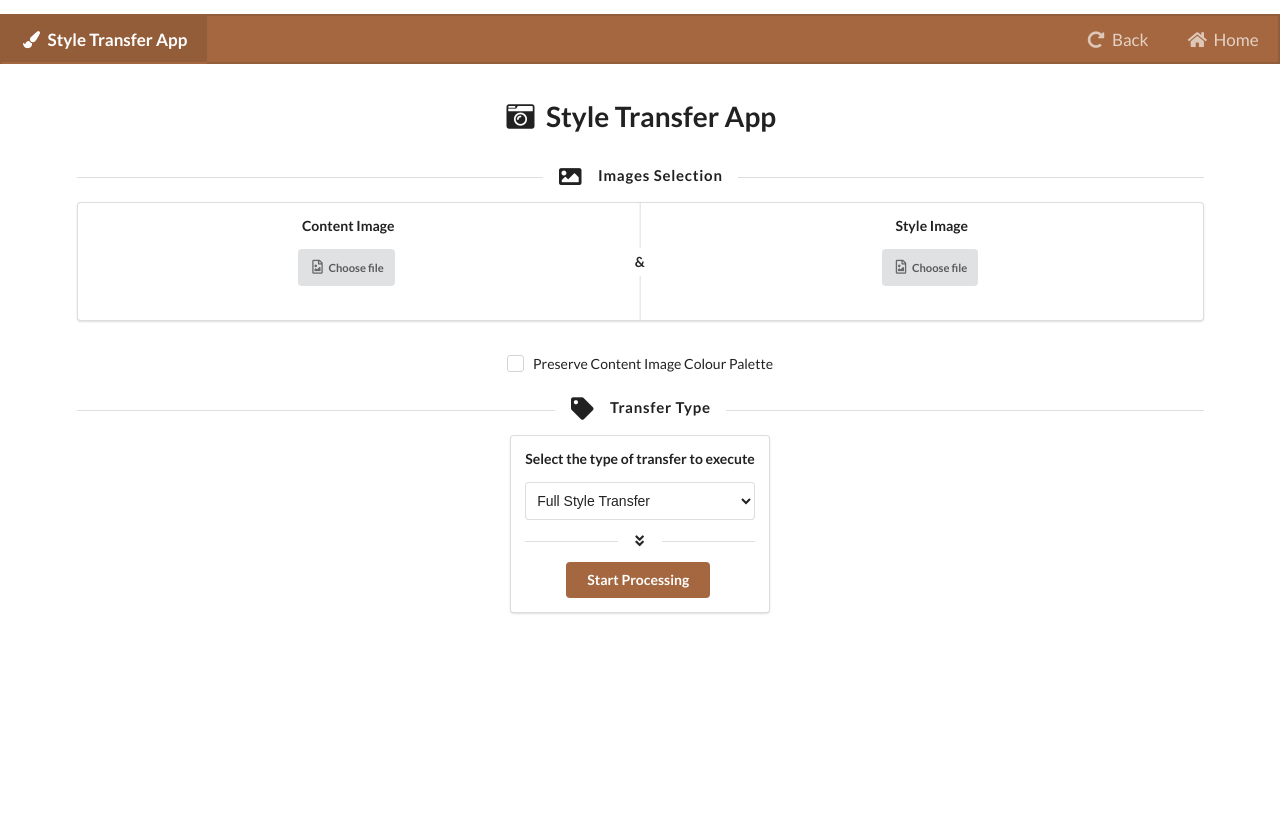
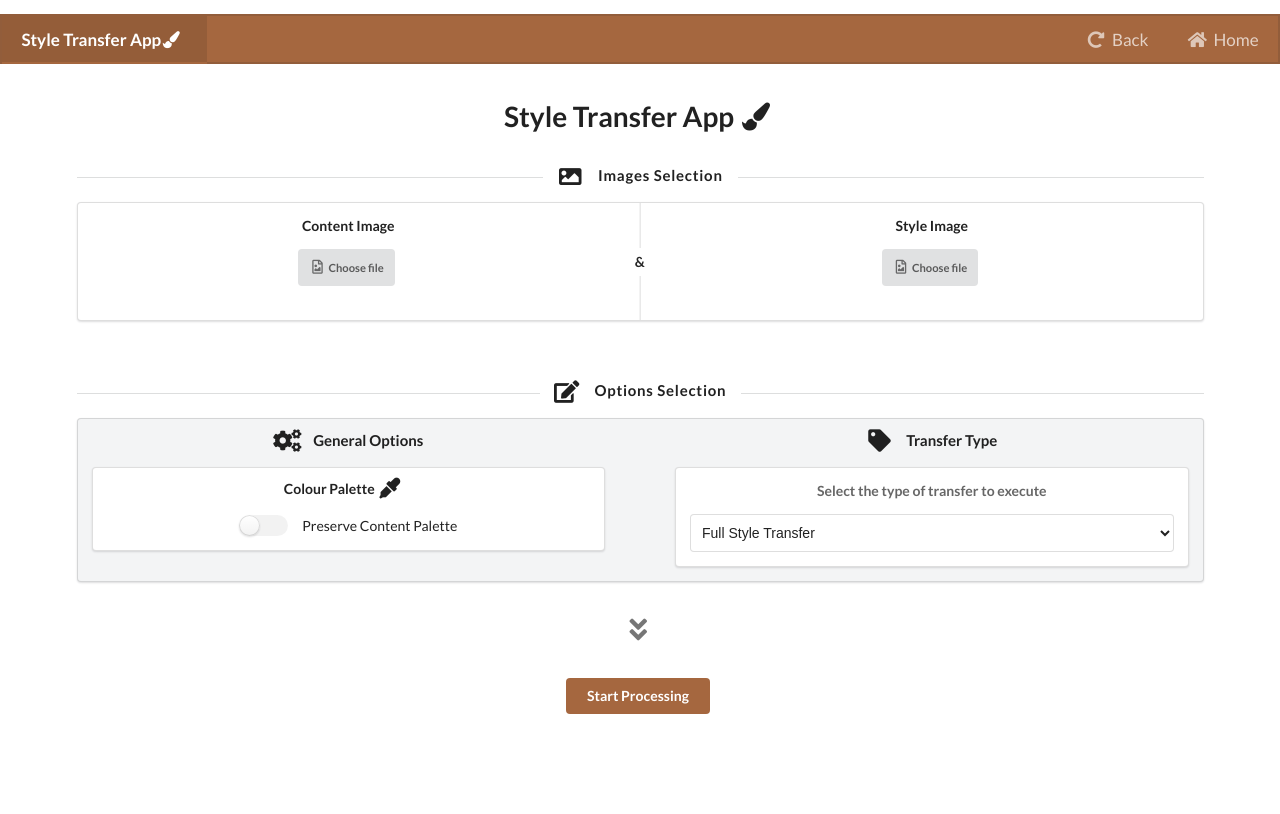
Before and after one commit to caoanle13/FYP, a Flask app: page / in a window 1280 px wide. Run offline with Flask 2, Linux system fonts and the light colour scheme.

Commit message:
redesigned options selection in index page

```diff
--- a/code/templates/index.html
+++ b/code/templates/index.html
@@ -6,10 +6,8 @@
     <meta http-equiv="X-UA-Compatible" content="ie=edge">
     <link rel="stylesheet" href="../static/css/index.css">
     <link rel="stylesheet" href="https://cdnjs.cloudflare.com/ajax/libs/semantic-ui/2.4.1/semantic.min.css">
-    <script
-        src="https://code.jquery.com/jquery-3.4.1.min.js"
-        integrity="sha256-CSXorXvZcTkaix6Yvo6HppcZGetbYMGWSFlBw8HfCJo="
-        crossorigin="anonymous"></script>
+    <script src="https://code.jquery.com/jquery-3.4.1.min.js"
+        integrity="sha256-CSXorXvZcTkaix6Yvo6HppcZGetbYMGWSFlBw8HfCJo=" crossorigin="anonymous"></script>
     <script src="https://cdnjs.cloudflare.com/ajax/libs/semantic-ui/2.4.1/semantic.min.js"></script>
     <title>Style Transfer App</title>
 </head>
@@ -17,7 +15,7 @@
 <body>
 
     <!-- Loader -->
-    <div class="ui basic modal">
+    <div class="ui basic modal" id="loader_modal">
         <div class="ui header">
             <div id="segmentation_loader" class="ui huge text loader"></div>
         </div>
@@ -27,8 +25,8 @@
 
     <div class="ui brown secondary pointing huge inverted menu" id="navbar">
         <a href="{{ url_for('index')}}" class="active item">
+            <strong>Style Transfer App </strong>
             <i class="paint brush icon"></i>
-                <strong>Style Transfer App</strong>
         </a>
         <a class="item">
             <!-- Add item if needed -->
@@ -49,14 +47,16 @@
     <!---------- Main Container ---------->
     <div class="ui center aligned container main">
 
-        <h1><i class="camera retro icon"></i>
-            <strong>Style Transfer App</strong></h1><br>
+        <h1>
+            <strong>Style Transfer App </strong>
+            <i class="paint brush icon"></i>
+        </h1><br>
 
         <!---------- Main Form ---------->
         <div class="ui form">
             <form id="image-form" action="{{ url_for('masks')}}" method="POST" enctype="multipart/form-data">
 
-
+                <!-------- Images Selection ------------->
                 <h4 class="ui horizontal divider header">
                     <i class="image icon"></i>
                     Images Selection
@@ -73,8 +73,8 @@
                                 <i class="file image outline icon"></i>
                                 <small>Choose file</small>
                             </label>
-                            <input type="file" id="hidden-content-image"
-                                name="content_image" accept="image/*" style="display:none" required><br><br>
+                            <input type="file" id="hidden-content-image" name="content_image" accept="image/*"
+                                style="display:none" required><br><br>
 
                             <img class="ui centered medium bordered image" id="content-image" src="" height="200"
                                 style="display:none">
@@ -89,8 +89,8 @@
                                 <i class="file image outline icon"></i>
                                 <small>Choose file</small>
                             </label>
-                            <input type="file" id="hidden-style-image"
-                                name="style_image" accept="image/*" style="display:none" required> <br><br>
+                            <input type="file" id="hidden-style-image" name="style_image" accept="image/*"
+                                style="display:none" required> <br><br>
                             <img class="ui centered medium bordered image" id="style-image" src="" height="200"
                                 style="display:none">
 
@@ -103,25 +103,49 @@
                     </div>
                 </div><br>
 
-                <div class="ui checkbox">
+                <!---------- Options Selection ---------->
+                <h4 class="ui horizontal divider header">
+                    <i class="edit icon"></i>
+                    Options Selection
+                </h4>
+
+
+                <div class="ui secondary segment">
+
+                    <div class="ui center aligned two column very relaxed grid"><br>
+
+                        <!---------- General Options ---------->
+                        <div class="column">
+                            <h4 class="ui header">
+                                <i class="settings icon"></i>
+                                General Options
+                            </h4>
+                            <div class="ui segment">
+
+                                <h5 class="ui header"> Colour Palette
+                                    <i class="eye dropper icon"></i>
+                                </h5>
+                                <div class="ui toggle checkbox">
                                     <input type="checkbox" name="preserve_content_palette">
-                    <label>Preserve Content Image Colour Palette</label>
+                                    <label>Preserve Content Palette</label>
+                                </div>
+
+                            </div>
                         </div>
 
 
-                <!---------- Second Part of the Form ---------->
-                <h4 class="ui horizontal divider header">
+                        <!---------- Transfer Type  ---------->
+                        <div class="column">
+                            <h4 class="ui header">
                                 <i class="tag icon"></i>
                                 Transfer Type
                             </h4>
 
-                <div class="ui one column center aligned page grid"><br>
                             <div class="ui segment">
                                 <h5>Select the type of transfer to execute</h5>
 
                                 <!---------- Transfer Options ---------->
-                        <select class="ui dropdown" name="transfer-option"
-                            id="transfer_select">
+                                <select class="ui dropdown" name="transfer-option" id="transfer_select">
                                     <option value="full" selected="selected">Full Style Transfer</option>
                                     <option value="semantic">Semantic Style Transfer</option>
                                     <option value="colour">Colour Style Transfer</option>
@@ -146,7 +170,8 @@
                                     <div class="ui horizontal divider">
                                         <i class="paint brush icon"></i>
                                     </div>
-                            <input class="ui range" type="range" id="n_colours" name="n_colours" min="2" max="5" value="4"><br>
+                                    <input class="ui range" type="range" id="n_colours" name="n_colours" min="2" max="5"
+                                        value="4"><br>
 
                                     <label for="n_colours"> Number of colours:
                                         <span id="n_colours_label"></span>
@@ -167,22 +192,31 @@
                                     <div class="ui horizontal divider">
                                         <i class="cut icon"></i>
                                     </div>
-                            <input type="range" id="n_threshold" name="n_threshold" min="1" max="4" value="1"><br>
-                            <label for="n_threshold">Number of threshold(s): <span id="n_threshold_label"></span>
+                                    <input type="range" id="n_threshold" name="n_threshold" min="1" max="4"
+                                        value="1"><br>
+                                    <label for="n_threshold">Number of threshold(s): <span
+                                            id="n_threshold_label"></span>
                                     </label><br><br>
                                 </div>
-
-                        <div class="ui horizontal divider">
-                            <i class="angle double down icon"></i>
-                        </div>
-
-                        <button class="ui brown button" type="submit">Start Processing</button>
-                    </div>
-                </div>
-            </form>
                             </div>
                         </div>
 
+                    </div>
+                </div>
+
+                <br><i class="big grey angle double down icon"></i><br><br>
+
+            </form>
+
+            <button class="ui brown animated fade button" type="submit" form="image-form">
+                <div class="visible content">Start Processing</div>
+                <div class="hidden content"><i class="bolt icon"></i></div>
+            </button>
+
+        </div>
+
+
+    </div>
 
 
 
```
Lines whose indentation alone changed are shown as unchanged.
